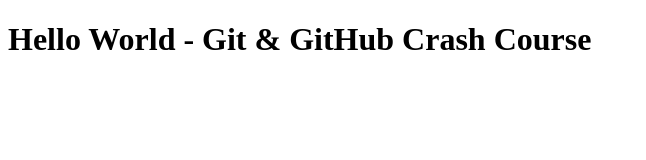
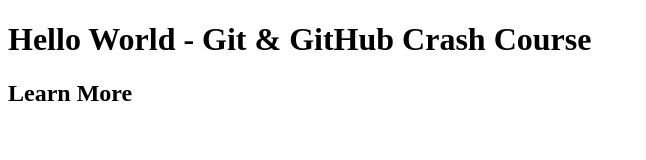
Before and after one commit to svijibe/github-actions, a plain HTML site: page index.html in a window 1280 px wide. Shown: the whole page, without its empty margins (0-646 px from the left). Drawn offline with Linux system fonts and the light colour scheme.

Commit message:
Learn more

```diff
--- a/index.html
+++ b/index.html
@@ -7,6 +7,6 @@
 </head>
 <body>
     <h1>Hello World - Git & GitHub Crash Course</h1>
-
+ <h2>Learn More</h2>
 </body>
 </html>
```
